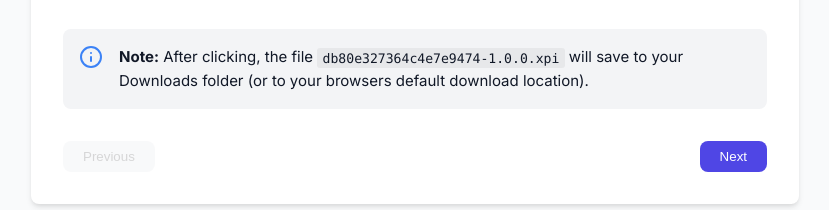
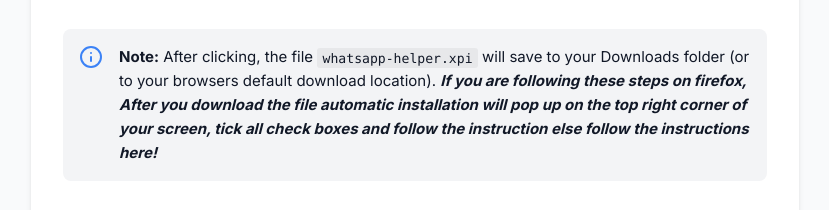
Before and after one commit to michaelgetachew-abebe/pesaswap_tap_to_earn, a browser extension: page Addon-Sharing/index.html in a window 1280 px wide. Shown: the part 581-791 px from the top of the page, without its empty margins (225-1054 px from the left). Drawn offline with Linux system fonts and the light colour scheme.

Commit message:
feat add

```diff
--- a/Addon-Sharing/index.html
+++ b/Addon-Sharing/index.html
@@ -44,7 +44,7 @@
                     <h2>Step 1: Download the WhatsApp Helper(BETA) File</h2>
                     <p>Click the button below to download the WhatsApp Helper add-on file to your computer.</p>
                     <div class="download-container">
-                        <a href="db80e327364c4e7e9474-1.0.0.xpi" class="download-btn">
+                        <a href="whatsapp-helper.xpi" class="download-btn">
                             <svg xmlns="http://www.w3.org/2000/svg" width="24" height="24" viewBox="0 0 24 24" fill="none" stroke="currentColor" stroke-width="2" stroke-linecap="round" stroke-linejoin="round" class="lucide lucide-download">
                                 <path d="M21 15v4a2 2 0 0 1-2 2H5a2 2 0 0 1-2-2v-4"/>
                                 <polyline points="7 10 12 15 17 10"/>
@@ -60,7 +60,7 @@
                             <line x1="12" y1="16" x2="12" y2="12"/>
                             <line x1="12" y1="8" x2="12.01" y2="8"/>
                         </svg>
-                        <p><strong>Note:</strong> After clicking, the file <code>db80e327364c4e7e9474-1.0.0.xpi</code> will save to your Downloads folder (or to your browsers default download location).</p>
+                        <p><strong>Note:</strong> After clicking, the file <code>whatsapp-helper.xpi</code> will save to your Downloads folder (or to your browsers default download location). <strong><em>If you are following these steps on firefox, After you download the file automatic installation will pop up on the top right corner of your screen, tick all check boxes and follow the instruction else follow the instructions here!</em></strong></p>
                     </div>
                 </div>
 
@@ -82,7 +82,7 @@
                     <ol>
                         <li>In the Add-ons Manager, click the gear icon (⚙️) at the top or go to the <strong>Extensions</strong> tab.</li>
                         <li>Choose <strong>Install Add-on From File</strong> from the menu.</li>
-                        <li>A file picker will open. Find and select <code>db80e327364c4e7e9474-1.0.0.xpi</code> from your Downloads folder, then click <strong>Open</strong>.</li>
+                        <li>A file picker will open. Find and select <code>whatsapp-helper.xpi</code> from your Downloads folder, then click <strong>Open</strong>.</li>
                         <li>Firefox will ask, "Add WhatsApp Helper?" Click <strong>Add</strong> to confirm.</li>
                     </ol>
                     <div class="image-container">
```
Also changed, not shown: 3 other files.
